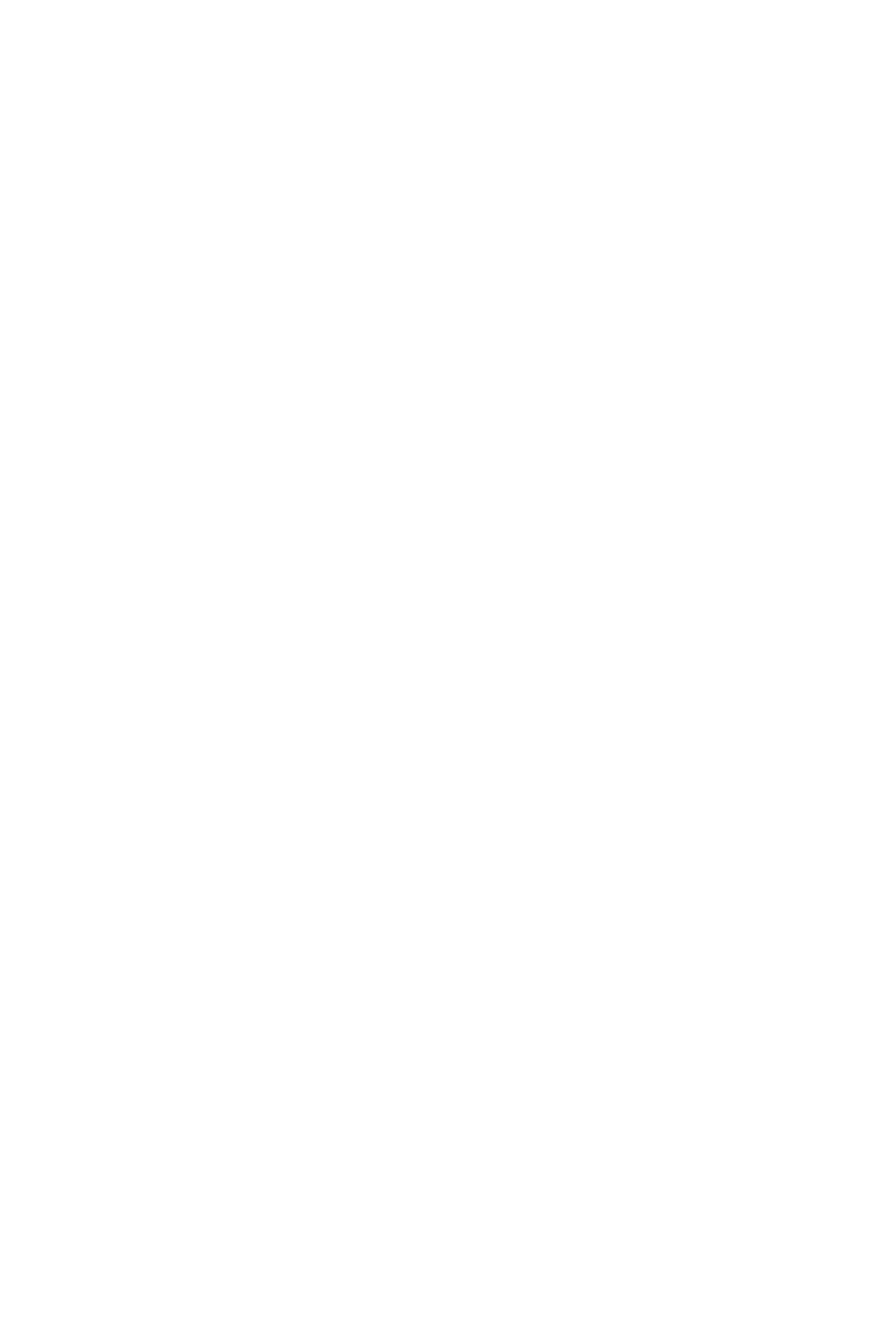
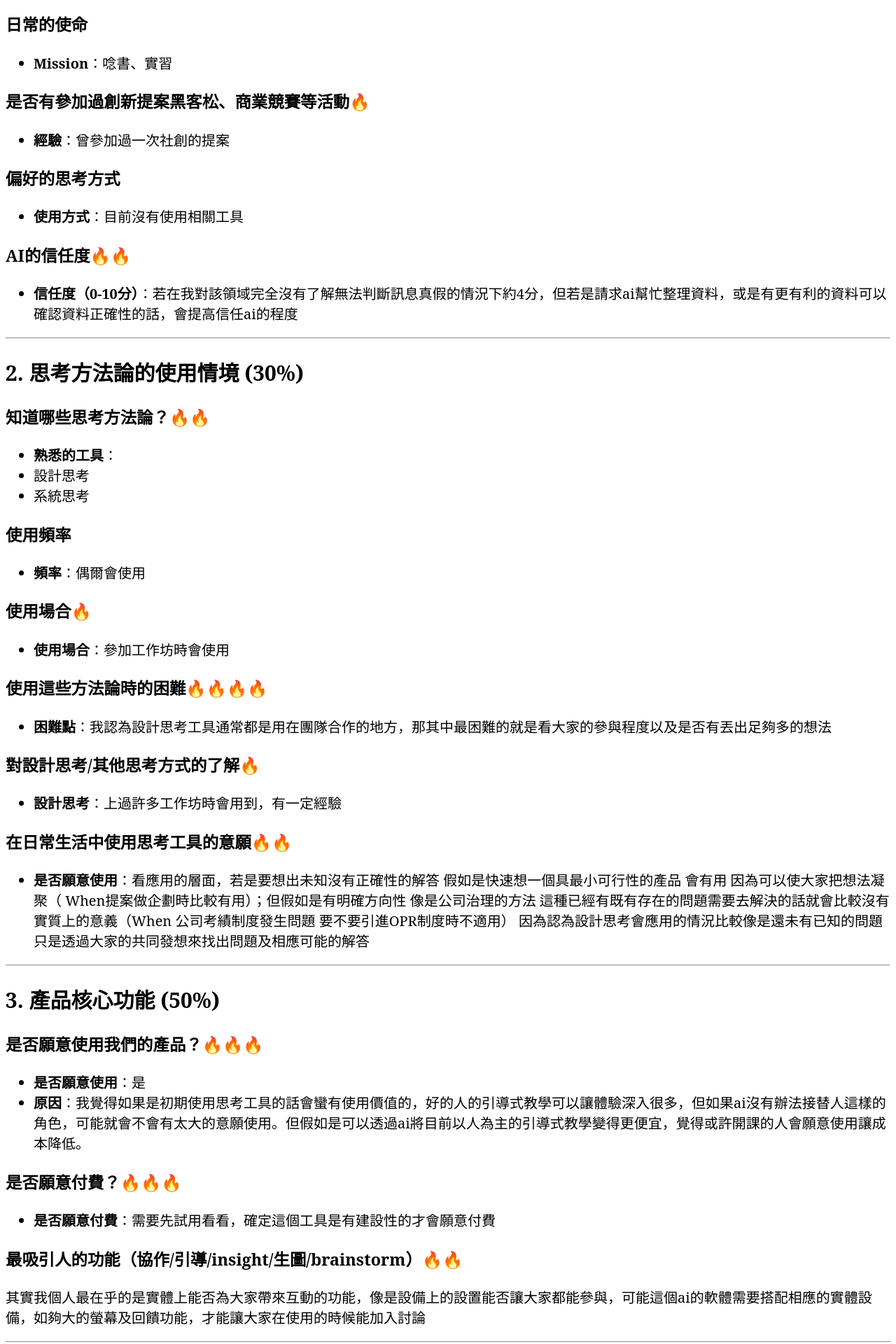
Before and after one commit to adastra-tw/docs, a Next.js app: page /interview/5 in a window 1280 px wide. Shown: the part 260-2180 px from the top of the page at 70% size. Before the commit the page ends 800 px from the top, so only its background shows below. Built offline with nearby package versions, Linux system fonts and the light colour scheme.

Commit message:
Update 5.mdx

```diff
--- a/pages/interview/5.mdx
+++ b/pages/interview/5.mdx
@@ -0,0 +1,61 @@
+#受訪者資料
+
+##1.基本資訊
+
+###年齡/性別/職業
+- **年齡**：20
+- **性別**：女性
+- **職業**：學生
+
+### 日常的使命
+- **Mission**：唸書、實習
+
+### 是否有參加過創新提案黑客松、商業競賽等活動🔥
+- **經驗**：曾參加過一次社創的提案
+
+### 偏好的思考方式
+- **使用方式**：目前沒有使用相關工具
+
+### AI的信任度🔥🔥
+- **信任度（0-10分）**：若在我對該領域完全沒有了解無法判斷訊息真假的情況下約4分，但若是請求ai幫忙整理資料，或是有更有利的資料可以確認資料正確性的話，會提高信任ai的程度
+
+---
+
+## 2. 思考方法論的使用情境 (30%)
+
+### 知道哪些思考方法論？🔥🔥
+- **熟悉的工具**：
+- 設計思考
+- 系統思考
+
+### 使用頻率
+- **頻率**：偶爾會使用
+
+### 使用場合🔥
+- **使用場合**：參加工作坊時會使用
+
+### 使用這些方法論時的困難🔥🔥🔥🔥
+- **困難點**：我認為設計思考工具通常都是用在團隊合作的地方，那其中最困難的就是看大家的參與程度以及是否有丟出足夠多的想法
+
+### 對設計思考/其他思考方式的了解🔥
+- **設計思考**：上過許多工作坊時會用到，有一定經驗
+
+### 在日常生活中使用思考工具的意願🔥🔥
+- **是否願意使用**：看應用的層面，若是要想出未知沒有正確性的解答 假如是快速想一個具最小可行性的產品 會有用 因為可以使大家把想法凝聚（ When提案做企劃時比較有用）；但假如是有明確方向性 像是公司治理的方法 這種已經有既有存在的問題需要去解決的話就會比較沒有實質上的意義（When 公司考績制度發生問題 要不要引進OPR制度時不適用）
+因為認為設計思考會應用的情況比較像是還未有已知的問題 只是透過大家的共同發想來找出問題及相應可能的解答
+
+---
+
+## 3. 產品核心功能 (50%)
+
+### 是否願意使用我們的產品？🔥🔥🔥
+- **是否願意使用**：是
+- **原因**：我覺得如果是初期使用思考工具的話會蠻有使用價值的，好的人的引導式教學可以讓體驗深入很多，但如果ai沒有辦法接替人這樣的角色，可能就會不會有太大的意願使用。但假如是可以透過ai將目前以人為主的引導式教學變得更便宜，覺得或許開課的人會願意使用讓成本降低。
+
+### 是否願意付費？🔥🔥🔥
+- **是否願意付費**：需要先試用看看，確定這個工具是有建設性的才會願意付費
+
+### 最吸引人的功能（協作/引導/insight/生圖/brainstorm）🔥🔥
+其實我個人最在乎的是實體上能否為大家帶來互動的功能，像是設備上的設置能否讓大家都能參與，可能這個ai的軟體需要搭配相應的實體設備，如夠大的螢幕及回饋功能，才能讓大家在使用的時候能加入討論
+
+---
```
